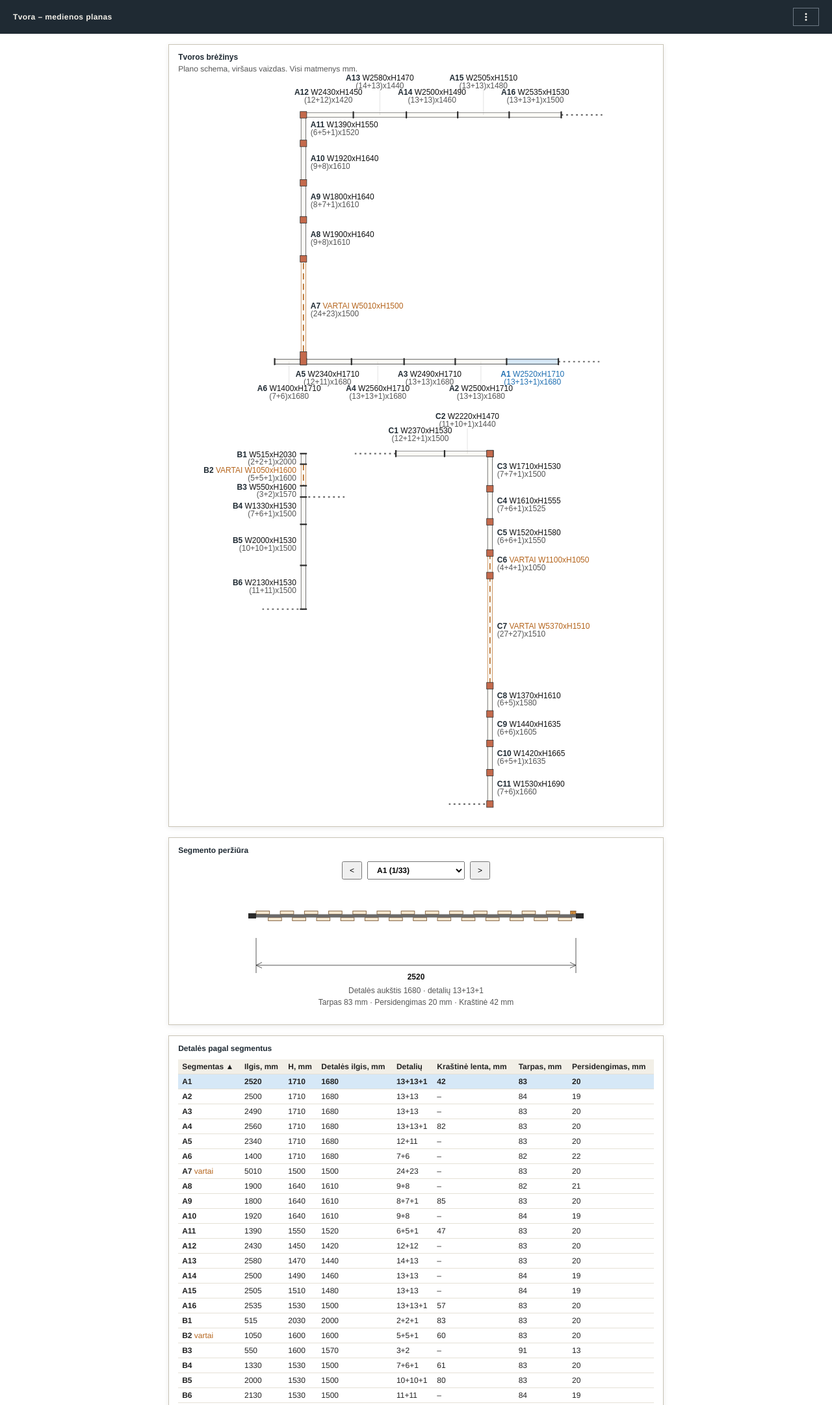
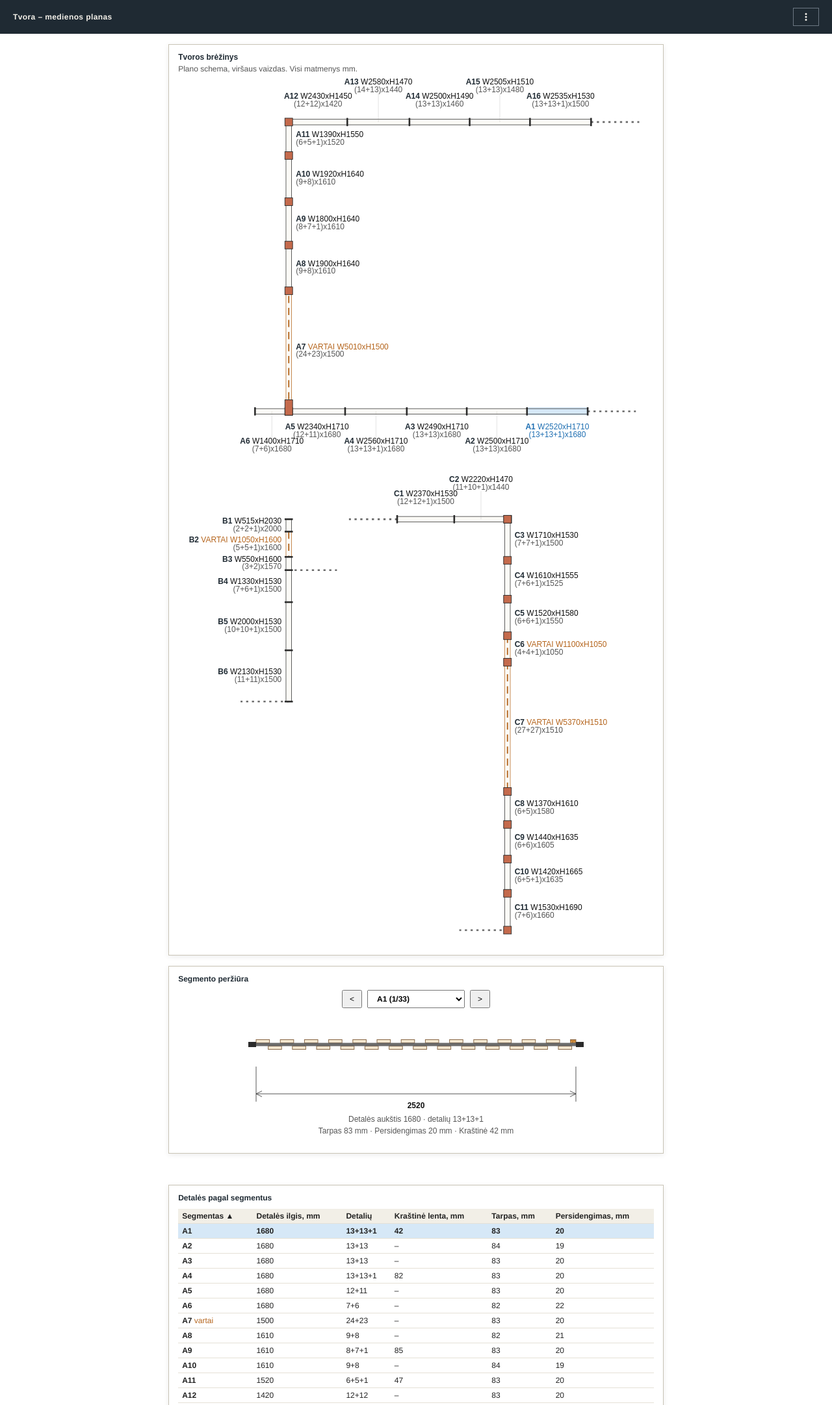
Before and after one commit to lietusme/sb, a plain HTML site: page tvora/index.html in a window 1280 px wide. Shown: the top 2163 px of the page at 65% size. Drawn offline with Linux system fonts and the light colour scheme.

Commit message:
Publish from sandbox 05563c4
Co-authored-by: Copilot <223556219+Copilot@users.noreply.github.com>

```diff
--- a/tvora/index.html
+++ b/tvora/index.html
@@ -11,7 +11,7 @@
   header h1 { font-size: 12px; margin: 0; font-weight: 600; letter-spacing: .4px; }
   header h1.changed { color: #ffa94d; }
   .wrap { padding: 16px; }
-  .wrap.page { width: 210mm; max-width: calc(100% - 32px); margin: 0 auto; box-sizing: border-box; }
+  .wrap.page, .wrap.calc { width: 210mm; max-width: calc(100% - 32px); margin: 0 auto; box-sizing: border-box; }
   .sheet, .card { background: #fff; border: 1px solid #c9c4b6; box-shadow: 0 2px 8px rgba(0,0,0,.08); padding: 12px 14px; margin: 0 0 16px; }
   .sheet > svg#plan { display: block; width: 100%; height: auto; }
   .sheet svg#plan { max-width: 100%; margin: 0 auto; }
@@ -60,7 +60,6 @@
   header h1 { flex: 1; }
   .pv-open { margin: 0; background: transparent; color: #f4f1ea; border: 1px solid #6b7782; padding: 6px 12px; }
   .pv-bar button { margin: 0; }
-  .calc { padding: 0; }
   .plan-head { padding: 0; }
   .card h2 { font-size: 12px; font-weight: 700; margin: 0 0 10px; color: #1f2a33; }
   .sub-h { font-size: 12px; font-weight: 700; color: #555; margin: 4px 0 8px; }
@@ -99,13 +98,13 @@
   .warn { color: #a3361f; font-size: 12px; margin-top: 6px; }
   .seg-link { cursor: pointer; text-decoration: underline; }
   .seg-link:hover { opacity: .7; }
-  @media (max-width: 1000px) { .wrap { padding: 8px; } .wrap.page { max-width: calc(100% - 16px); } }
+  @media (max-width: 1000px) { .wrap { padding: 8px; } .wrap.page, .wrap.calc { max-width: calc(100% - 16px); } }
   @media (max-width: 640px) {
     header { padding: 10px 12px; gap: 8px; flex-wrap: nowrap; }
     header h1 { flex: 1 1 auto; min-width: 0; }
     .menu { flex: 0 0 auto; }
     .wrap { padding: 8px; }
-    .wrap.page { width: 100%; max-width: none; }
+    .wrap.page, .wrap.calc { width: 100%; max-width: none; }
     .card, .sheet { margin: 0 0 12px; padding: 8px 10px; }
     .card th, .card td { padding: 3px; }
     .plan-head { padding: 0; }
@@ -143,16 +142,16 @@
   body.print-view .prow input { font-size: 12px; }
   .print-only { display: none !important; }
   body.print-view .print-only { display: block !important; }
-  body.print-view .print-seg-section { page-break-before: always; break-before: page; }
+  body.print-view .print-seg-page { page-break-before: always; break-before: page; }
   body.print-view .print-seg-grid { display: table; width: 100%; border-collapse: collapse; }
   body.print-view .print-seg-row { display: table-row; break-inside: avoid; page-break-inside: avoid; }
   body.print-view .print-seg-drawing,
   body.print-view .print-seg-info { display: table-cell; vertical-align: middle; border: 0.5pt solid #777; }
-  body.print-view .print-seg-drawing { width: 66.666%; padding: 2mm; }
+  body.print-view .print-seg-drawing { width: 66.666%; padding: 1mm 2mm; position: relative; }
   body.print-view .print-seg-info { width: 33.333%; padding: 2mm 3mm; line-height: 1.45; }
-  body.print-view .print-seg-svg { display: block; width: 100%; height: 34mm; }
+  body.print-view .print-seg-id { position: absolute; top: 1mm; left: 2mm; font-size: 12px; font-weight: 700; }
+  body.print-view .print-seg-svg { display: block; width: 100%; height: 18mm; margin-top: 5mm; }
   body.print-view #viewPlan { page-break-after: avoid; break-after: avoid; }
-  body.print-view #viewPlan .print-seg-section { page-break-before: always; break-before: page; }
   body.print-view .pg-cut, body.print-view .pg-seg, body.print-view .pg-calc-top {
     page-break-before: always; break-before: page;
   }
@@ -209,10 +208,8 @@
     </div>
     <svg id="planSegPreview" xmlns="http://www.w3.org/2000/svg" class="seg-svg"></svg>
   </div>
-  <section class="print-only print-seg-section">
-    <h2>Segmento peržiūra</h2>
-    <div id="printSegTbl" class="print-seg-grid"></div>
-  </section>
+</div>
+<div id="printSegTbl" class="print-seg-pages"></div>
 <dialog id="jsonDlg">
   <div class="dlg-head"><h3>Įklijuoti JSON</h3><button type="button" class="dlg-x" id="jsonX" aria-label="Uždaryti"><svg width="12" height="12" viewBox="0 0 12 12" aria-hidden="true"><path d="M1 1L11 11M11 1L1 11" stroke="currentColor" stroke-width="1.6"/></svg></button></div>
   <textarea id="jsonText" rows="18" spellcheck="false" placeholder="Įklijuokite JSON čia"></textarea>
@@ -222,7 +219,7 @@
     <button type="button" id="jsonLoad" class="btn-save">Įkelti</button>
   </menu>
 </dialog>
-<div class="calc" id="viewCalc">
+<div class="wrap calc" id="viewCalc">
   <section class="page pg-seg">
   <div class="card">
     <h2>Detalės pagal segmentus</h2>
@@ -274,7 +271,6 @@
   </div>
   </section>
 </div>
-</div>
 <dialog id="dlg">
   <form method="dialog">
     <div class="dlg-head"><h3 id="dlgTitle"></h3><button value="cancel" formnovalidate class="dlg-x" aria-label="Uždaryti"><svg width="12" height="12" viewBox="0 0 12 12" aria-hidden="true"><path d="M1 1L11 11M11 1L1 11" stroke="currentColor" stroke-width="1.6"/></svg></button></div>
@@ -502,10 +498,20 @@ function render() {
   const xs = [], ys = [];
   g.segs.forEach(s => { xs.push(s.x1, s.x2); ys.push(s.y1, s.y2); });
   g.joints.forEach(j => { xs.push(j.x); ys.push(j.y); });
-  g.labels.forEach(l => { xs.push(l.x - 2600, l.x + 2600); ys.push(l.y); });
   g.secLabels.forEach(l => { xs.push(l.x); ys.push(l.y); });
   g.exts.forEach(e => { xs.push(e.x1, e.x2); ys.push(e.y1, e.y2); });
-  const minX = Math.min(...xs) - 2500, maxX = Math.max(...xs) + 2500;
+  g.labels.forEach(l => ys.push(l.y));
+  // Label text is drawn at LF units per em, and LF follows the drawing width. First estimate the width
+  // from a generous span, then take each label's real text extent (about 0.6 em per glyph) for the final bounds.
+  const widest = Math.max(...xs, ...g.labels.map(l => l.x + 2600)) - Math.min(...xs, ...g.labels.map(l => l.x - 2600));
+  const LF0 = LABEL_PX * (widest + 5000) / PLAN_PX;
+  for (const l of g.labels) {
+    const w = LABEL_GLYPH_EM * LF0 * labelChars(l);
+    if (l.horiz) xs.push(l.x - w / 2, l.x + w / 2);
+    else if (l.side === 'L') xs.push(l.x - 1.2 * LF0 - w, l.x - 1.2 * LF0);
+    else xs.push(l.x + 1.2 * LF0, l.x + 1.2 * LF0 + w);
+  }
+  const minX = Math.min(...xs) - PLAN_MARGIN, maxX = Math.max(...xs) + PLAN_MARGIN;
   const minY = Math.min(...ys) - 1200, maxY = Math.max(...ys) + 700;
   svg.setAttribute('viewBox', `${minX} ${minY} ${maxX - minX} ${maxY - minY}`);
   const LF = LABEL_PX * (maxX - minX) / PLAN_PX;
@@ -990,7 +996,7 @@ function renderCalc() {
       return link(r, `${r.tag}: ${r.front}+${r.back} persidengimas ${r.overlap.toFixed(0)} mm skiriasi daugiau nei 50 % nuo ${c.overlap} mm${alt}`);
     }));
 
-  let seg = '<tr><th>Segmentas</th><th>Ilgis, mm</th><th>H, mm</th><th>Detalės ilgis, mm</th>' +
+  let seg = '<tr><th>Segmentas</th><th>Detalės ilgis, mm</th>' +
     '<th>Detalių</th><th class="' + (c.edgeCut ? '' : 'hidden-edge-col') + '">Kraštinė lenta, mm</th>' +
     '<th>Tarpas, mm</th><th>Persidengimas, mm</th></tr>';
   let sumCount = 0;
@@ -1001,12 +1007,12 @@ function renderCalc() {
     const edgeCount = (r.cutFront > 0 ? 1 : 0) + (r.cutBack > 0 ? 1 : 0);
     const detailCount = edgeCount > 0 ? `${r.front}+${r.back}+${edgeCount}` : `${r.front}+${r.back}`;
     seg += `<tr><td><b>${r.tag}</b>${r.gate ? ' <span class="gate">vartai</span>' : ''}</td>` +
-      `<td>${r.len}</td><td>${r.h}</td><td>${r.pl}</td><td data-num="${r.count}">${detailCount}${spare}</td>` +
+      `<td>${r.pl}</td><td data-num="${r.count}">${detailCount}${spare}</td>` +
       `<td class="${c.edgeCut ? '' : 'hidden-edge-col'}">${edgeWidth}</td>` +
       `<td class="${r.gap < 0 ? 'bad' : ''}">${r.gap.toFixed(0)}</td>` +
       `<td class="${r.offTarget ? 'bad' : ''}">${isNaN(r.overlap) ? '–' : r.overlap.toFixed(0)}</td></tr>`;
   }
-  seg += `<tr class="tot"><td>Iš viso</td><td></td><td></td><td></td><td>${sumCount}</td>` +
+  seg += `<tr class="tot"><td>Iš viso</td><td></td><td>${sumCount}</td>` +
     `<td class="${c.edgeCut ? '' : 'hidden-edge-col'}"></td><td></td><td></td></tr>`;
   document.getElementById('segTbl').innerHTML = seg;
 
@@ -1138,12 +1144,17 @@ function drawEnd(svg, joint, x, inward, d) {
 // One font size everywhere (12px). Drawing labels use it too, scaled with the drawing.
 const LABEL_PX = 12;
 const PLAN_PX = 960;
+const PLAN_MARGIN = 600; // empty drawing units around the schema, so strokes and labels are not cut
+const LABEL_GLYPH_EM = 0.6; // average Arial glyph width in em, used to estimate label extents
+// characters on the longer of a label's two lines; the second line (pieces) is about 14 characters
+const labelChars = l => Math.max(`${l.tag} ${l.gate ? 'VARTAI ' : ''}W${l.len}xH${l.h}`.length, 14);
 const FAR_SHIFT = 2.4; // staggered horizontal labels move this many label sizes outward
 const LABEL_GAP_ABOVE = 820; // distance (mm) from the run's centre line to labels above it
 const LABEL_GAP_BELOW = 900; // same for labels below it
 const SEG_PX_PER_MM = 0.2; // fixed scale for every segment card: 1 px = 5 mm
 const SEG_PAD = 180; // end columns reach 160 mm past the segment ends; keep only a small margin beyond them
 const SEG_MIN_PX = 260; // narrowest segment card: the widest info line at 12 px is about 230 px
+const SEG_ROWS_PER_PAGE = 9; // print: most segment rows on one A4 sheet (about 26 mm per row)
 const SEG_BOX_MARGIN = 60; // space above and below the drawing inside the segment box (mm)
 const SEG_DIM_Y = 380; // height of the width dimension line in segment drawings
 const SEG_CARDS = [
@@ -1184,14 +1195,27 @@ function fitPrintLabels() {
   });
 }
 
+const BOARD_STROKE = 5; // painted outline width of a board, in drawing units
+
+// Horizontal crossbrace span. A gate brace spans the painted board edges (stroke half-width added);
+// any other brace spans between the inner faces of the end columns.
+function crossbraceSpan(s, fit, d) {
+  const insetL = insetOf(s.startJoint, d), insetR = insetOf(s.endJoint, d);
+  const boards = (fit.faceBoards || []).flat();
+  if (!s.gate || !boards.length) return { x0: insetL, x1: s.len - insetR };
+  const half = BOARD_STROKE / 2;
+  return {
+    x0: Math.min(...boards.map(b => b.x)) - half,
+    x1: Math.max(...boards.map(b => b.x + b.width)) + half
+  };
+}
+
 function drawPrintSegment(svg, s) {
   const d = DATA.dimensions, c = readCalc();
   const fit = chooseBoards(s, c);
   const boardStroke = s.gate ? '#b5651d' : '#8a6a4a';
   const cb = d.crossbrace;
   const faceY = [-cb.width / 2 - c.thick, cb.width / 2];
-  const insetL = insetOf(s.startJoint, d);
-  const innerRight = s.len - insetOf(s.endJoint, d);
 
   for (let face = 0; face < 2; face++) {
     for (const board of fit.faceBoards[face] || []) {
@@ -1202,22 +1226,13 @@ function drawPrintSegment(svg, s) {
         height: c.thick,
         fill: board.edge ? '#e7a44a' : '#f3e6cf',
         stroke: boardStroke,
-        'stroke-width': 5
+        'stroke-width': BOARD_STROKE
       }));
     }
   }
-  if (s.gate) {
-    const boards = fit.faceBoards.flat();
-    const x0 = boards.length ? Math.min(...boards.map(b => b.x)) : insetL;
-    const x1 = boards.length ? Math.max(...boards.map(b => b.x + b.width)) : innerRight;
-    svg.appendChild(el('rect', {
-      x: x0,
-      y: -cb.width / 2,
-      width: x1 - x0,
-      height: cb.width,
-      fill: '#6b6b6b'
-    }));
-  } else {
+  const span = crossbraceSpan(s, fit, d);
+  svg.appendChild(el('rect', { x: span.x0, y: -cb.width / 2, width: span.x1 - span.x0, height: cb.width, fill: '#6b6b6b' }));
+  if (!s.gate) {
     drawEnd(svg, s.startJoint, 0, +1, d);
     drawEnd(svg, s.endJoint, s.len, -1, d);
   }
@@ -1231,6 +1246,7 @@ function renderPrintSegments() {
   const { rows } = calculate(c);
   const rowByTag = new Map(rows.map(r => [r.tag, r]));
   const fs = LABEL_PX / SEG_PX_PER_MM;
+  const rowEls = [];
   for (const s of segmentList()) {
     const row = rowByTag.get(s.tag);
     const boxW = s.len + 2 * SEG_PAD;
@@ -1238,25 +1254,50 @@ function renderPrintSegments() {
     const vbX0 = s.len / 2 - boxW / 2;
     const vbY0 = -boxH / 2;
 
-    const tr = el('div', { class: 'print-seg-row' });
-    const drawing = el('div', { class: 'print-seg-drawing' });
+    // HTML containers must be HTML elements: el() creates SVG-namespace nodes, which ignore CSS table layout.
+    const tr = document.createElement('div');
+    tr.className = 'print-seg-row';
+    const drawing = document.createElement('div');
+    drawing.className = 'print-seg-drawing';
+    const id = document.createElement('div');
+    id.className = 'print-seg-id';
+    id.textContent = `${s.tag}${s.gate ? ' · Vartai' : ''}`;
     const svg = el('svg', { xmlns: SVG_NS, viewBox: `${vbX0} ${vbY0} ${boxW} ${boxH}`, class: 'print-seg-svg' });
     drawPrintSegment(svg, s);
+    drawing.appendChild(id);
     drawing.appendChild(svg);
 
-    const info = el('div', { class: 'print-seg-info' });
+    const info = document.createElement('div');
+    info.className = 'print-seg-info';
     const edge = row && (row.cutFront || row.cutBack)
       ? `Kraštinė: ${row.cutFront || row.cutBack} mm`
       : 'Kraštinė: –';
     info.innerHTML =
-      `<strong>${s.tag}${s.gate ? ' · Vartai' : ''}</strong><br>` +
-      `Ilgis: ${s.len} mm<br>Detalės aukštis: ${row ? row.pl : s.h - c.topGap - c.bottomGap} mm<br>` +
+      `Detalės aukštis: ${row ? row.pl : s.h - c.topGap - c.bottomGap} mm<br>` +
       `Detalių: ${row ? row.count : 0} (${row ? ((row.cutFront > 0 ? 1 : 0) + (row.cutBack > 0 ? 1 : 0) > 0 ? `${row.front}+${row.back}+${(row.cutFront > 0 ? 1 : 0) + (row.cutBack > 0 ? 1 : 0)}` : `${row.front}+${row.back}`) : '0+0'})<br>` +
       `Tarpas: ${row ? row.gap.toFixed(0) : '–'} mm · Persidengimas: ${row ? row.overlap.toFixed(0) : '–'} mm<br>` +
       `${edge}`;
     tr.appendChild(drawing);
     tr.appendChild(info);
-    host.appendChild(tr);
+    rowEls.push(tr);
+  }
+  // Rows are grouped into A4 sheets of at most SEG_ROWS_PER_PAGE, balanced so no sheet is nearly empty.
+  // Each sheet is a .page block, so the screen preview and the printout break at the same places.
+  const pages = Math.ceil(rowEls.length / SEG_ROWS_PER_PAGE);
+  const perPage = Math.ceil(rowEls.length / pages) || 1;
+  for (let i = 0; i < rowEls.length; i += perPage) {
+    const sheet = document.createElement('section');
+    sheet.className = 'page print-only print-seg-page';
+    if (i === 0) {
+      const h = document.createElement('h2');
+      h.textContent = 'Segmento peržiūra';
+      sheet.appendChild(h);
+    }
+    const grid = document.createElement('div');
+    grid.className = 'print-seg-grid';
+    rowEls.slice(i, i + perPage).forEach(r => grid.appendChild(r));
+    sheet.appendChild(grid);
+    host.appendChild(sheet);
   }
   fitPrintLabels();
 }
@@ -1335,7 +1376,6 @@ function drawSegment(svg, s, fs) {
   const cb = d.crossbrace;
   const half = cb.width / 2;
   const faceY = [-half - t, half];
-  const insetL = insetOf(s.startJoint, d), insetR = insetOf(s.endJoint, d);
   if (fit.edgeMode) {
     const defs = el('defs');
     const pattern = el('pattern', { id: 'edgeHatch', width: 24, height: 24, patternUnits: 'userSpaceOnUse' });
@@ -1353,31 +1393,20 @@ function drawSegment(svg, s, fs) {
         height: t,
         fill: board.edge ? 'url(#edgeHatch)' : '#f3e6cf',
         stroke: boardStroke,
-        'stroke-width': 5
+        'stroke-width': BOARD_STROKE
       }));
     }
   }
-  const allFaceBoards = (fit.faceBoards || []).flat();
-  const boardStrokeWidth = 5;
-  const boardStrokeHalf = boardStrokeWidth / 2;
-  const boardBounds = allFaceBoards.length
-    ? {
-        x0: Math.min(...allFaceBoards.map(board => board.x)) - boardStrokeHalf,
-        x1: Math.max(...allFaceBoards.map(board => board.x + board.width)) + boardStrokeHalf
-      }
-    : { x0: insetL, x1: L - insetR };
-  const braceX0 = s.gate ? boardBounds.x0 : insetL;
-  const braceX1 = s.gate ? boardBounds.x1 : L - insetR;
-  svg.appendChild(el('rect', { x: braceX0, y: -cb.width / 2, width: braceX1 - braceX0, height: cb.width, fill: '#6b6b6b' }));
+  const span = crossbraceSpan(s, fit, d);
+  svg.appendChild(el('rect', { x: span.x0, y: -cb.width / 2, width: span.x1 - span.x0, height: cb.width, fill: '#6b6b6b' }));
 
   if (!s.gate) {
     drawEnd(svg, s.startJoint, 0, +1, d);
     drawEnd(svg, s.endJoint, L, -1, d);
   }
 
-  // width dimension between the inner faces of the end columns
-  const x0 = s.gate ? boardBounds.x0 : insetL;
-  const x1 = s.gate ? boardBounds.x1 : L - insetR;
+  // width dimension between the inner faces of the end columns (gate: the painted board edges)
+  const x0 = span.x0, x1 = span.x1;
   const gateBoardWidth = Math.round(x1 - x0);
   const dy = SEG_DIM_Y, ar = 45;
   const dim = { stroke: '#2b2b2b', 'stroke-width': 4, fill: 'none' };
```
